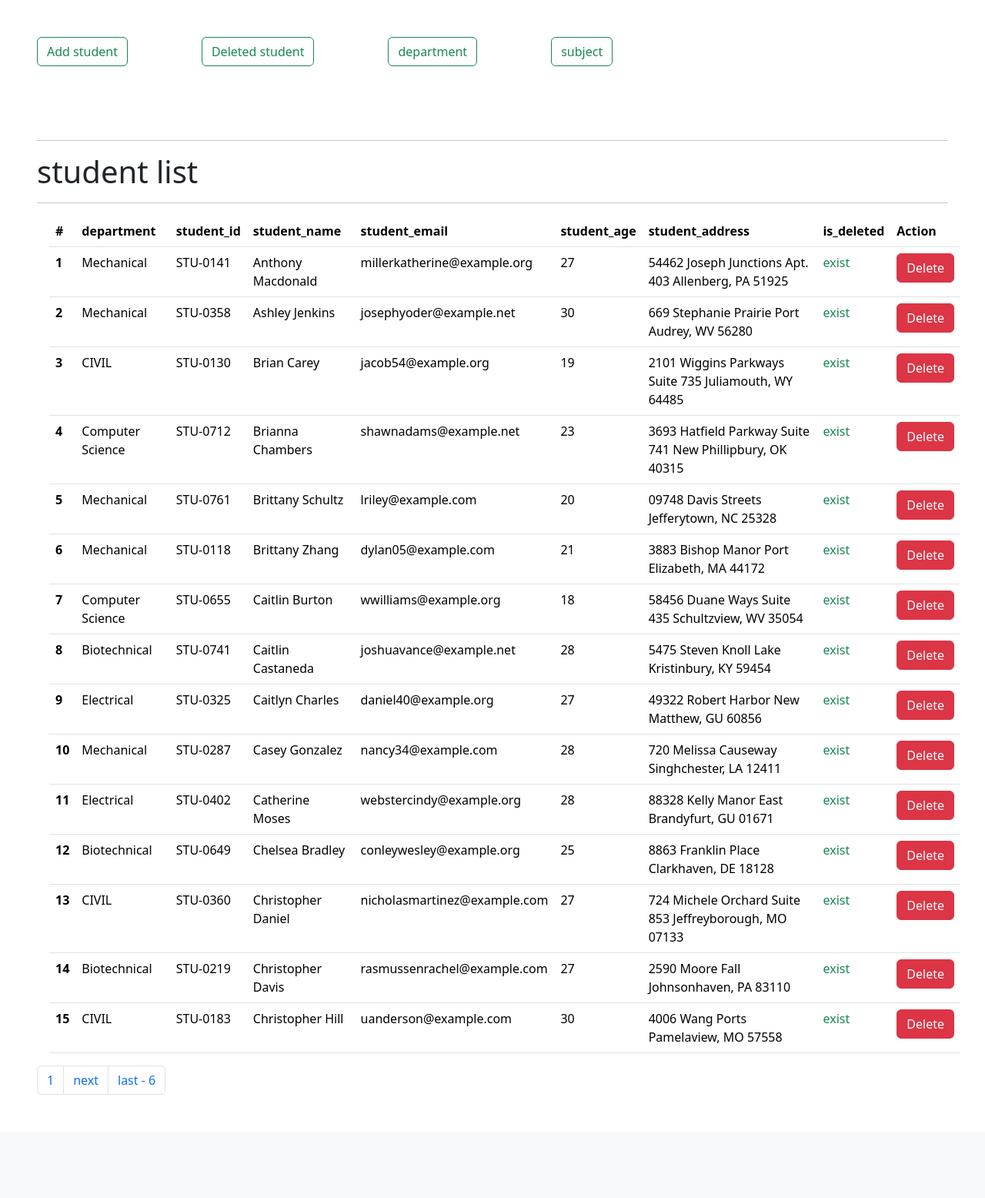
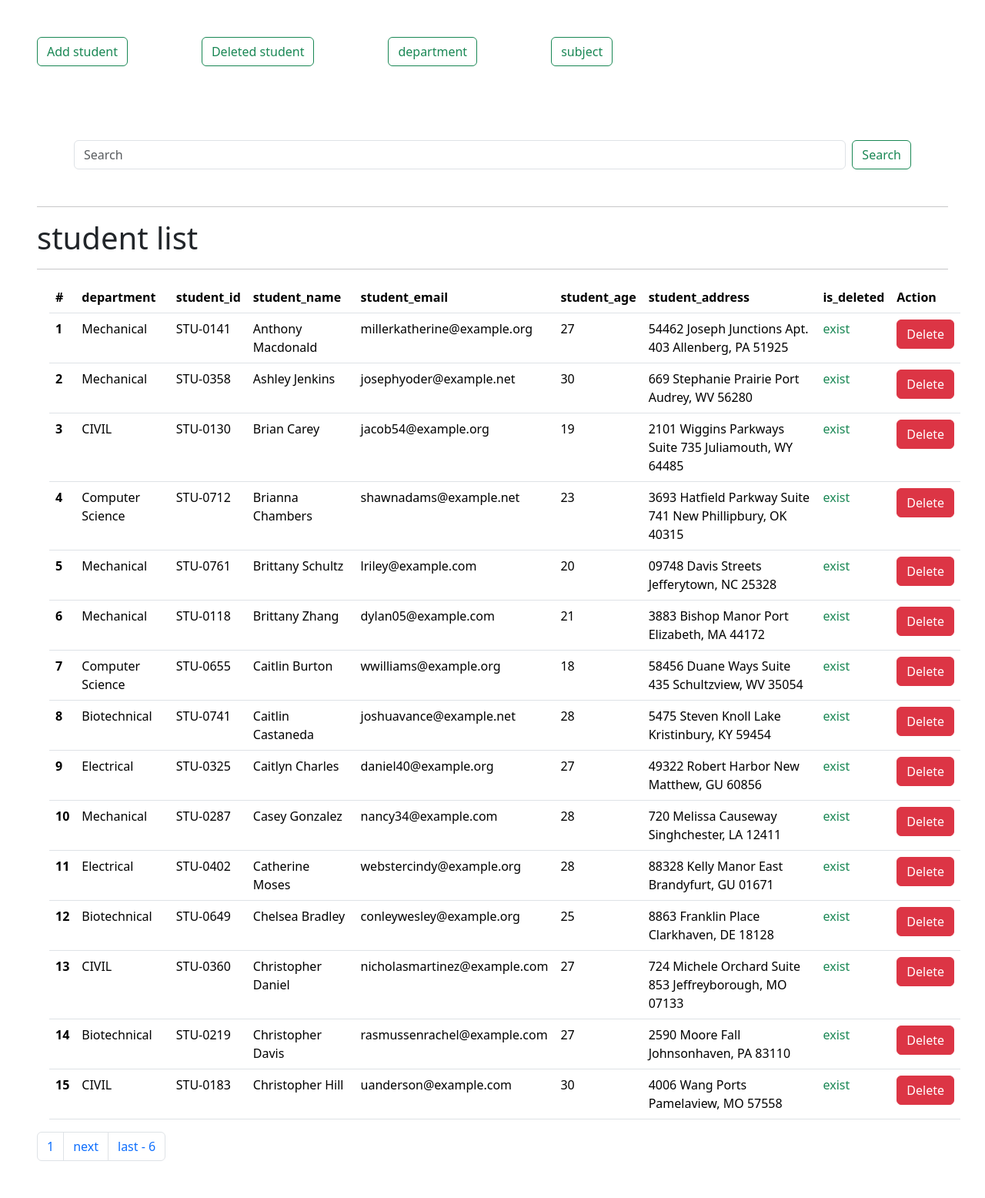
Before and after one commit to Shuvo018/student_report_card, a Django app: page / in a window 1280 px wide. Shown: the part 56-1612 px from the top of the page at 77% size. Before the commit the page ends 1478 px from the top, so only its background shows below. Run offline with Django 5.2, Linux system fonts and the light colour scheme; data comes from the database, SQL or seed files in the repository.

Commit message:
add search functionality to student list

```diff
--- a/mainproject/main/templates/student_list.html
+++ b/mainproject/main/templates/student_list.html
@@ -16,6 +16,13 @@
       {% endfor %}
   </ul>
 {% endif %}
+  <div class="contain m-5">
+    <form method="get" class="d-flex mb-3">
+      <input class="form-control me-2" type="search" placeholder="Search" aria-label="Search" name="search" value="{{ request.GET.search }}">
+      <button class="btn btn-outline-success" type="submit">Search</button>
+    </form>
+  </div>
+
     <hr>
     <h1>student list</h1>
     <hr>
--- a/mainproject/main/views.py
+++ b/mainproject/main/views.py
@@ -2,11 +2,19 @@ from django.shortcuts import render, redirect
 from .models import Subject, Student, Department, SubjectMarks
 from django.core.paginator import Paginator
 from django.contrib import messages
-
+from django.db.models import Q
 # Create your views here.
 def show_student_list(request):
     query = Student.objects.all()
-
+    if request.GET.get('search') is not None:
+        search_query = request.GET.get('search')
+        query = Student.objects.filter(
+            Q(student_name__icontains=search_query) |
+            Q(department__department__icontains=search_query) |
+            Q(student_id__icontains=search_query) |
+            Q(student_email__icontains=search_query) |
+            Q(student_age__icontains=search_query)
+        )
     paginator = Paginator(query, 15)  # Show 15 contacts per page.
 
     page_number = request.GET.get("page", 1)
```
